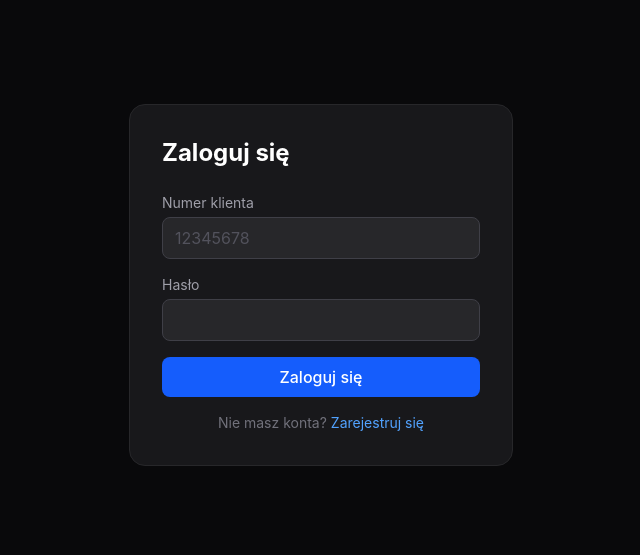
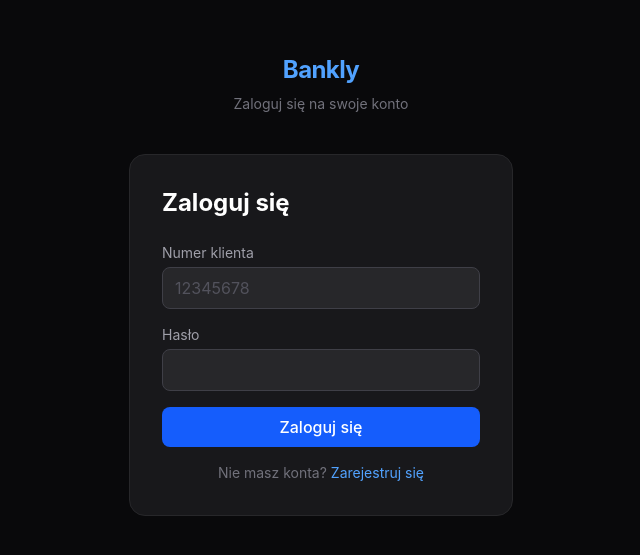
Before and after one commit to DominikDz3/polish-bank-a, a React (Vite) app in the folder frontend/: page /login in a window 1280 px wide. Shown: the part 115-670 px from the top of the page, without its empty margins (319-959 px from the left). Built offline with nearby package versions, Linux system fonts and the light colour scheme; no server answers.

Commit message:
feat: added title to signing page with link to Home

```diff
--- a/frontend/src/pages/auth/Login.tsx
+++ b/frontend/src/pages/auth/Login.tsx
@@ -26,6 +26,13 @@ export default function Login() {
 
   return (
     <div className="min-h-screen bg-zinc-950 flex items-center justify-center p-4">
+      <div className="w-full max-w-sm">
+        <div className="text-center mb-10">
+          <button onClick={() => navigate('/')} className="text-2xl font-bold tracking-tight text-white hover:opacity-80 transition-opacity">
+            <span className="text-blue-400">Bankly</span>
+          </button>
+          <p className="mt-2 text-zinc-500 text-sm">Zaloguj się na swoje konto</p>
+        </div>
       <div className="w-full max-w-sm bg-zinc-900 border border-zinc-800 rounded-2xl p-8">
         <h1 className="text-2xl font-bold text-white mb-6">Zaloguj się</h1>
         {error && <p className="text-red-400 text-sm mb-4">{error}</p>}
@@ -59,11 +66,12 @@ export default function Login() {
           >
             {loading ? 'Logowanie...' : 'Zaloguj się'}
           </button>
-        </form>
-        <p className="text-zinc-500 text-sm text-center mt-4">
-          Nie masz konta?{' '}
-          <Link to="/register" className="text-blue-400 hover:underline">Zarejestruj się</Link>
-        </p>
+          </form>
+          <p className="text-zinc-500 text-sm text-center mt-4">
+            Nie masz konta?{' '}
+            <Link to="/register" className="text-blue-400 hover:underline">Zarejestruj się</Link>
+          </p>
+        </div>
       </div>
     </div>
   );
```
